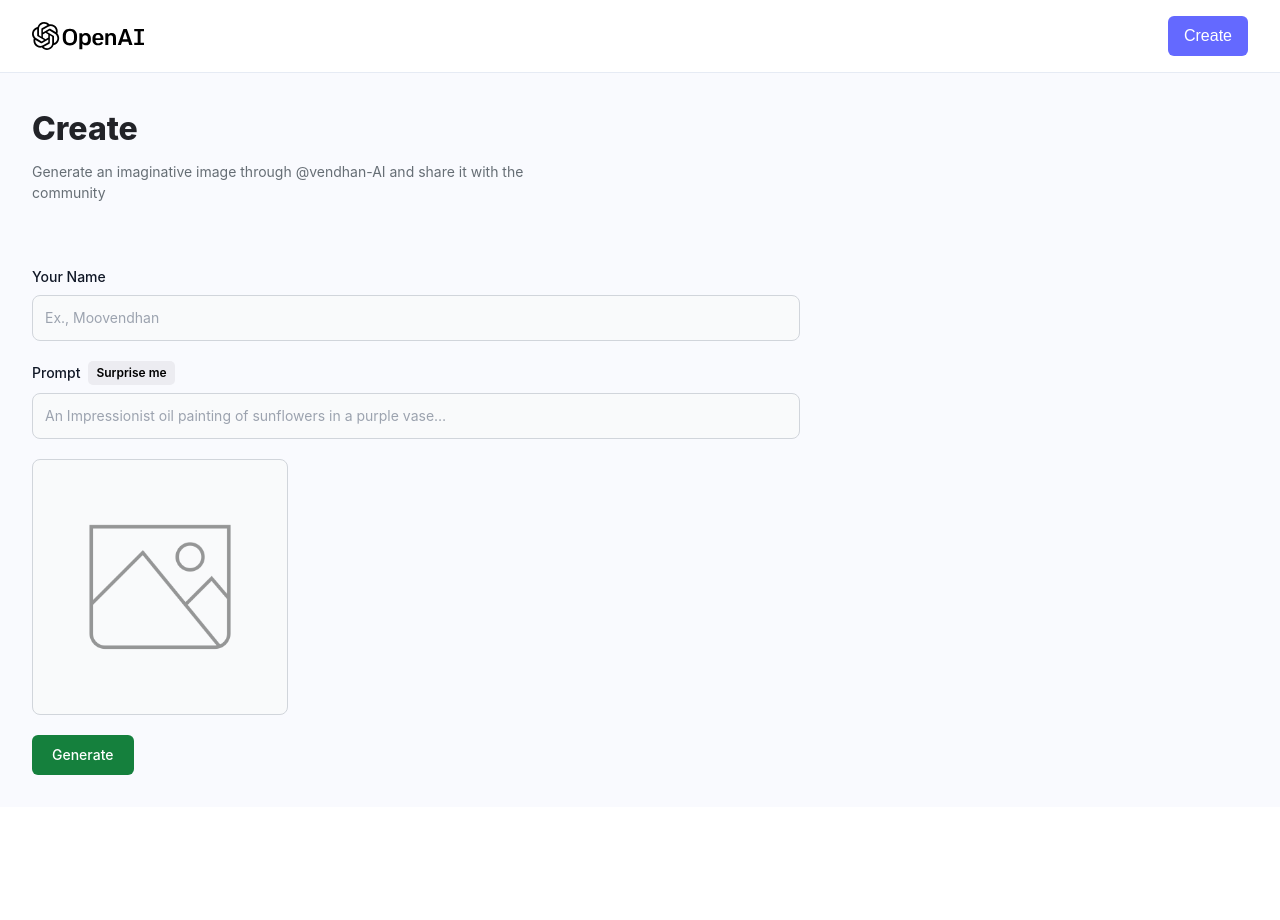
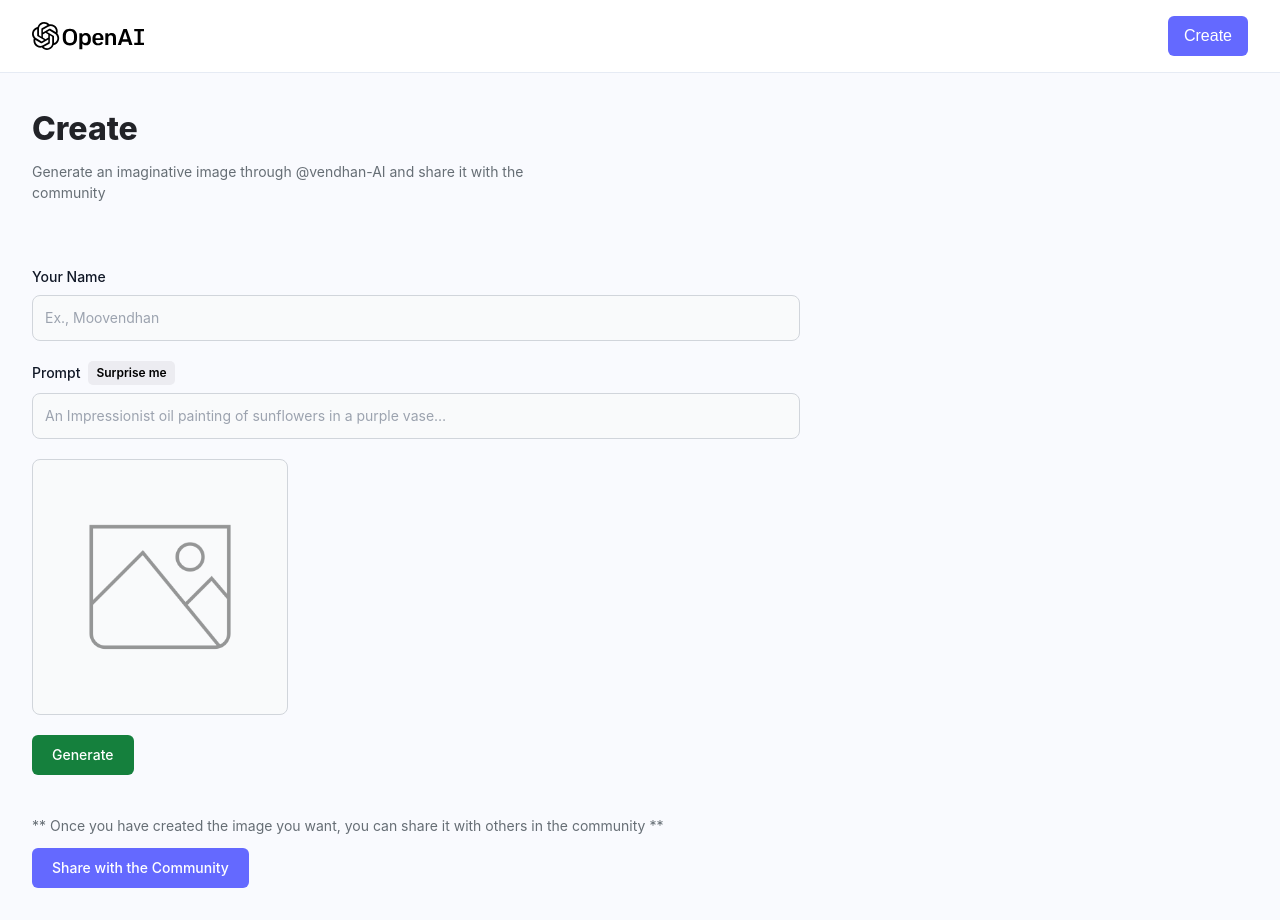
Before and after one commit to MoovendhanR/photos-generator, a React app in the folder client/: page /create-post in a window 1280 px wide. Before the commit the page ends 807 px from the top, so only its background shows below. Built offline with nearby package versions, Linux system fonts and the light colour scheme; the HTML template or start-up script is replaced by a standard one.

Commit message:
fronend completely done

```diff
--- a/client/src/Pages/CreatePost.jsx
+++ b/client/src/Pages/CreatePost.jsx
@@ -25,7 +25,8 @@ const CreatePost = () => {
   }
 
   const handleSurpriseMe = () => {
-
+        const randomPrompt = getRandomPrompt(form.prompt);
+        setForm({ ...form,prompt: randomPrompt})
   };
 
   const handleSubmit = async (e) => {
@@ -94,7 +95,7 @@ const CreatePost = () => {
           </button>
         </div>
 
-        {/* <div className="mt-10">
+        <div className="mt-10">
           <p className="mt-2 text-[#666e75] text-[14px]">** Once you have created the image you want, you can share it with others in the community **</p>
           <button
             type="submit"
@@ -102,7 +103,7 @@ const CreatePost = () => {
           >
             {loading ? 'Sharing...' : 'Share with the Community'}
           </button>
-        </div> */}
+        </div>
       </form>
     </section>
   );
```
